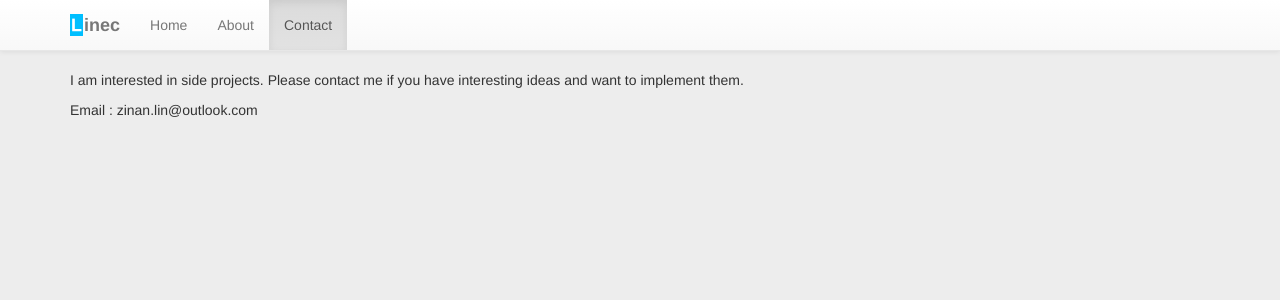
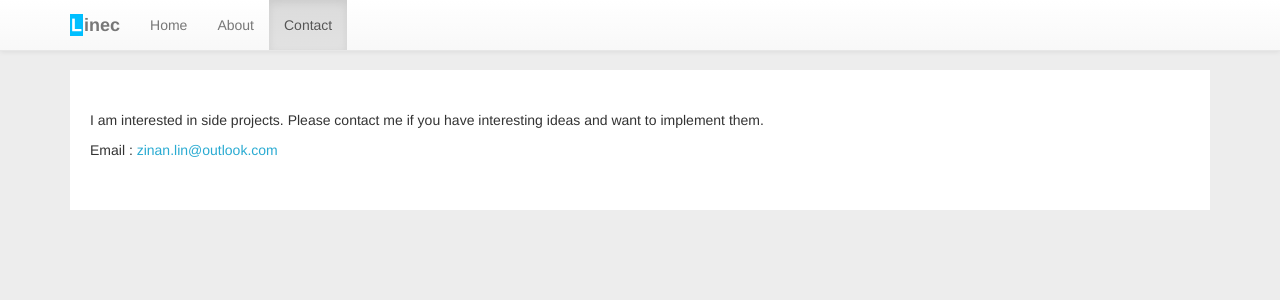
Before and after one commit to simonlzn/simonlzn.github.io, a Jekyll site: the page built from contact.html, in a window 1280 px wide. Shown: the top 300 px of the page. Built offline with Jekyll 4.4.1, drawn with Linux system fonts in a browser that asks for light colours.

Commit message:
layout change

```diff
--- a/contact.html
+++ b/contact.html
@@ -2,10 +2,11 @@
 layout: default
 title: Contact
 ---
-
+<div class="contact">
 <p>I am interested in side projects. Please contact me if you have interesting ideas and want to implement them.</p>
 
-<p>Email : zinan.lin@outlook.com</p>
+<p>Email : <span>zinan.lin@outlook.com</span></p>
+</div>
 
 <script type="text/javascript">
     document.querySelector('[href="/contact.html"]').parentElement.setAttribute("class", "active");
--- a/stylesheets/main.css
+++ b/stylesheets/main.css
@@ -64,6 +64,13 @@ article {
     margin-left: 14px;
     margin-top: 6px; }
 
+.contact {
+  background-color: #ffffff;
+  padding: 40px 20px;
+}
+.contact span{
+  color: #2aabd2;
+}
 .section {
   padding: 20px;
   border-top: 1px solid #ededed;
```
Also changed, not shown: stylesheets/main.scss (+8 -0 lines).
